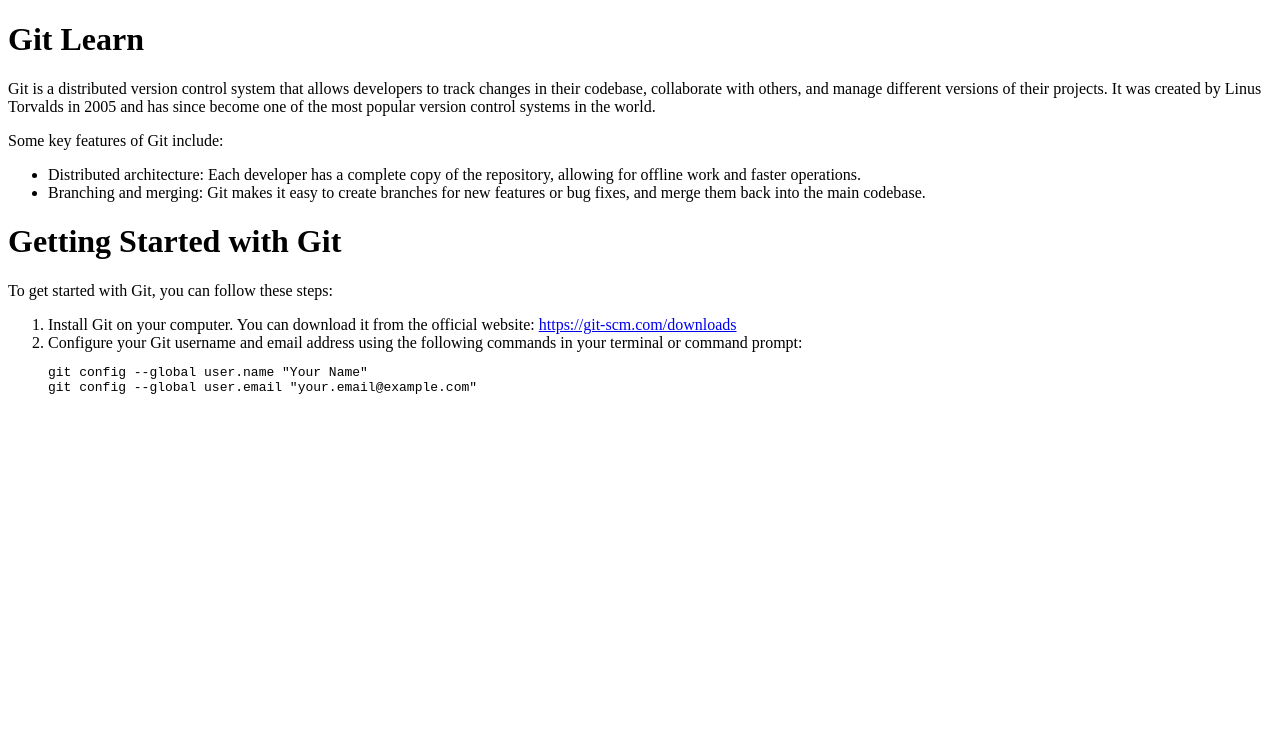
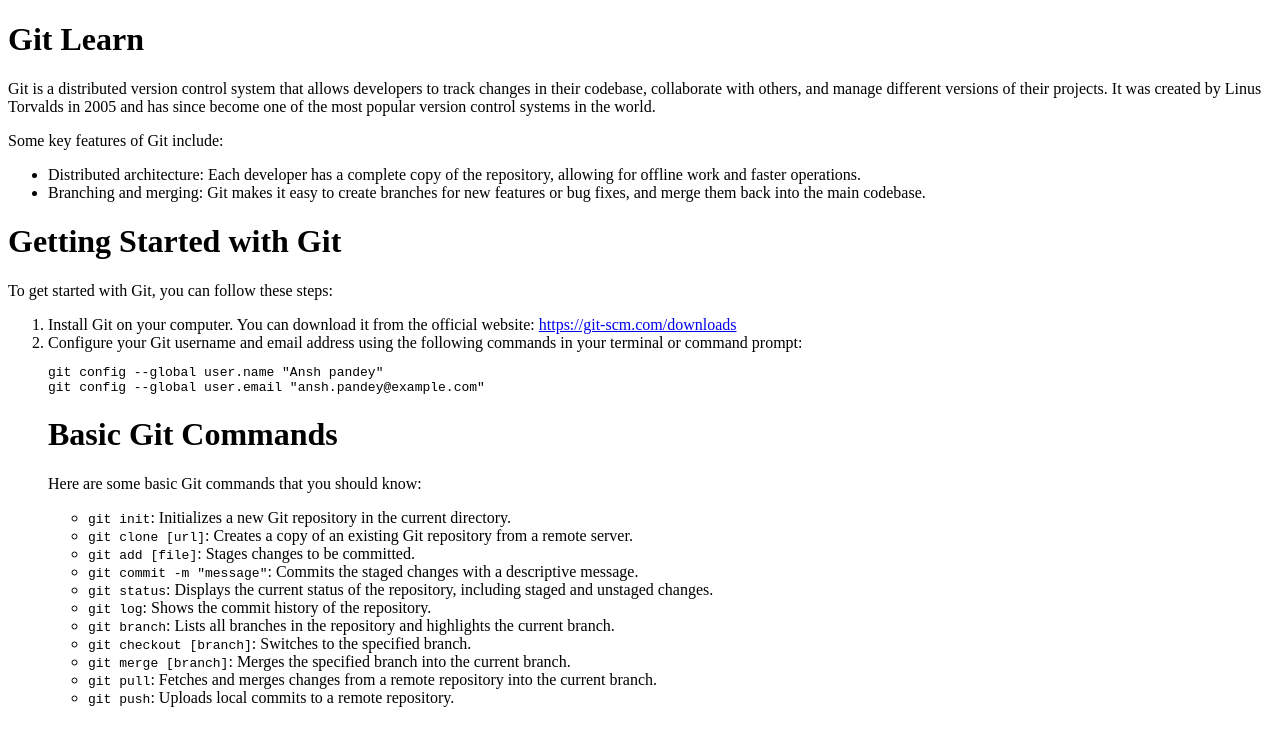
Before and after one commit to anshpandey7836-dev/git-learn, a plain HTML site: page index.html in a window 1280 px wide. Drawn offline with Linux system fonts and the light colour scheme.

Commit message:
git command

```diff
--- a/index.html
+++ b/index.html
@@ -18,8 +18,22 @@
     <ol>
         <li>Install Git on your computer. You can download it from the official website: <a href="https://git-scm.com/downloads">https://git-scm.com/downloads</a></li>
         <li>Configure your Git username and email address using the following commands in your terminal or command prompt:
-            <pre><code>git config --global user.name "Your Name"
-git config --global user.email "your.email@example.com"</code></pre>
+            <pre><code>git config --global user.name "Ansh pandey"
+git config --global user.email "ansh.pandey@example.com"</code></pre>
+<h1>Basic Git Commands</h1>
+<p>Here are some basic Git commands that you should know:</p>
+<ul>
+    <li><code>git init</code>: Initializes a new Git repository in the current directory.</li>
+    <li><code>git clone [url]</code>: Creates a copy of an existing Git repository from a remote server.</li>
+    <li><code>git add [file]</code>: Stages changes to be committed.</li>
+    <li><code>git commit -m "message"</code>: Commits the staged changes with a descriptive message.</li>
+    <li><code>git status</code>: Displays the current status of the repository, including staged and unstaged changes.</li>
+    <li><code>git log</code>: Shows the commit history of the repository.</li>
+    <li><code>git branch</code  >: Lists all branches in the repository and highlights the current branch.</li>
+    <li><code>git checkout [branch]</code>: Switches to the specified branch.</li>
+    <li><code>git merge [branch]</code>: Merges the specified branch into the current branch.</li>
+    <li><code>git pull</code>: Fetches and merges changes from a remote repository into the current branch.</li>
+    <li><code>git push</code>: Uploads local commits to a remote repository.</li>
         </li>
     </ol>
 </body>
```
